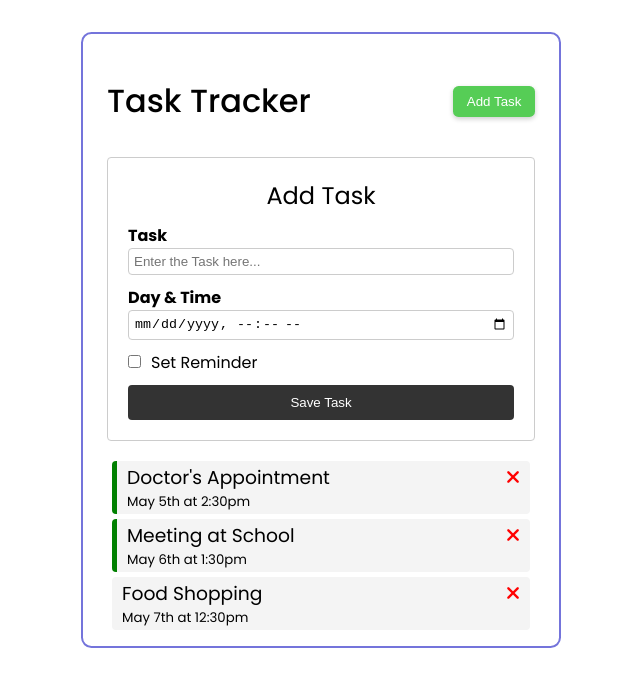
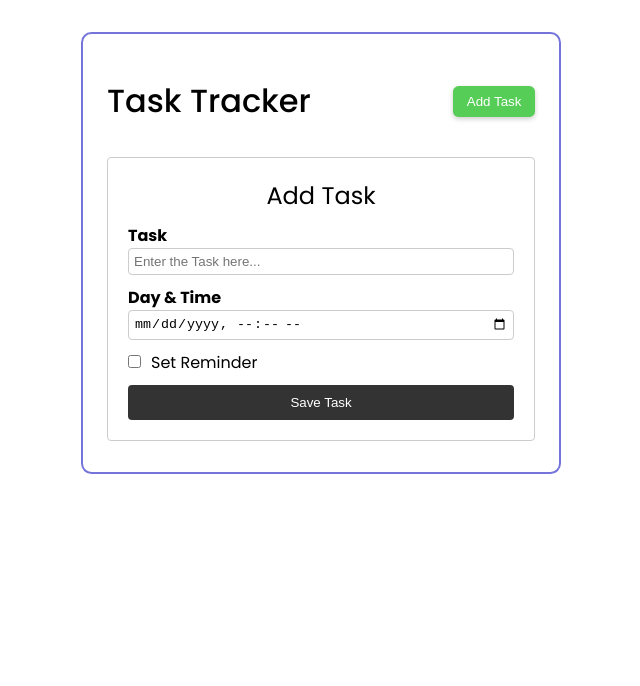
Before and after one commit to tsegaye27/task-tracker, a Vue app: page / in a window 1280 px wide. Shown: the top 686 px of the page, without its empty margins (319-959 px from the left). Built offline with nearby package versions, Linux system fonts and the light colour scheme.

Commit message:
add task feature completed

```diff
--- a/src/App.vue
+++ b/src/App.vue
@@ -4,26 +4,7 @@
 import Header from "./components/Header.vue";
 import Tasks from "./components/Tasks.vue";
 import type { TaskProps } from "./types/TaskProps";
-const tasks = ref<TaskProps[]>([
-  {
-    id: 1,
-    text: "Doctor's Appointment",
-    day: "May 5th at 2:30pm",
-    reminder: true,
-  },
-  {
-    id: 2,
-    text: "Meeting at School",
-    day: "May 6th at 1:30pm",
-    reminder: true,
-  },
-  {
-    id: 3,
-    text: "Food Shopping",
-    day: "May 7th at 12:30pm",
-    reminder: false,
-  },
-]);
+const tasks = ref<TaskProps[]>([]);
 
 const onDelete = (id: number) => {
   if (confirm("Are you sure?")) {
@@ -36,11 +17,15 @@
     task.id === id ? { ...task, reminder: !task.reminder } : task
   );
 };
+
+const handleTaskAddition = (newTask: TaskProps) => {
+  tasks.value.push(newTask);
+};
 </script>
 <template>
   <div class="container">
     <Header title="Task Tracker" />
-    <AddTask />
+    <AddTask @taskAdded="handleTaskAddition" />
     <Tasks
       :tasks="tasks"
       :onDelete="onDelete"
--- a/src/components/AddTask.vue
+++ b/src/components/AddTask.vue
@@ -4,7 +4,7 @@
 import { format } from "date-fns";
 
 const toast = useToast();
-
+const emit = defineEmits(["taskAdded"]);
 const text = ref("");
 const day = ref(null);
 const reminder = ref(false);
@@ -21,7 +21,9 @@
       day: formattedDay,
       reminder: reminder.value,
     };
-    console.log(newTask);
+    toast.success("Task added successfully");
+
+    emit("taskAdded", newTask);
 
     text.value = "";
     day.value = null;
```
